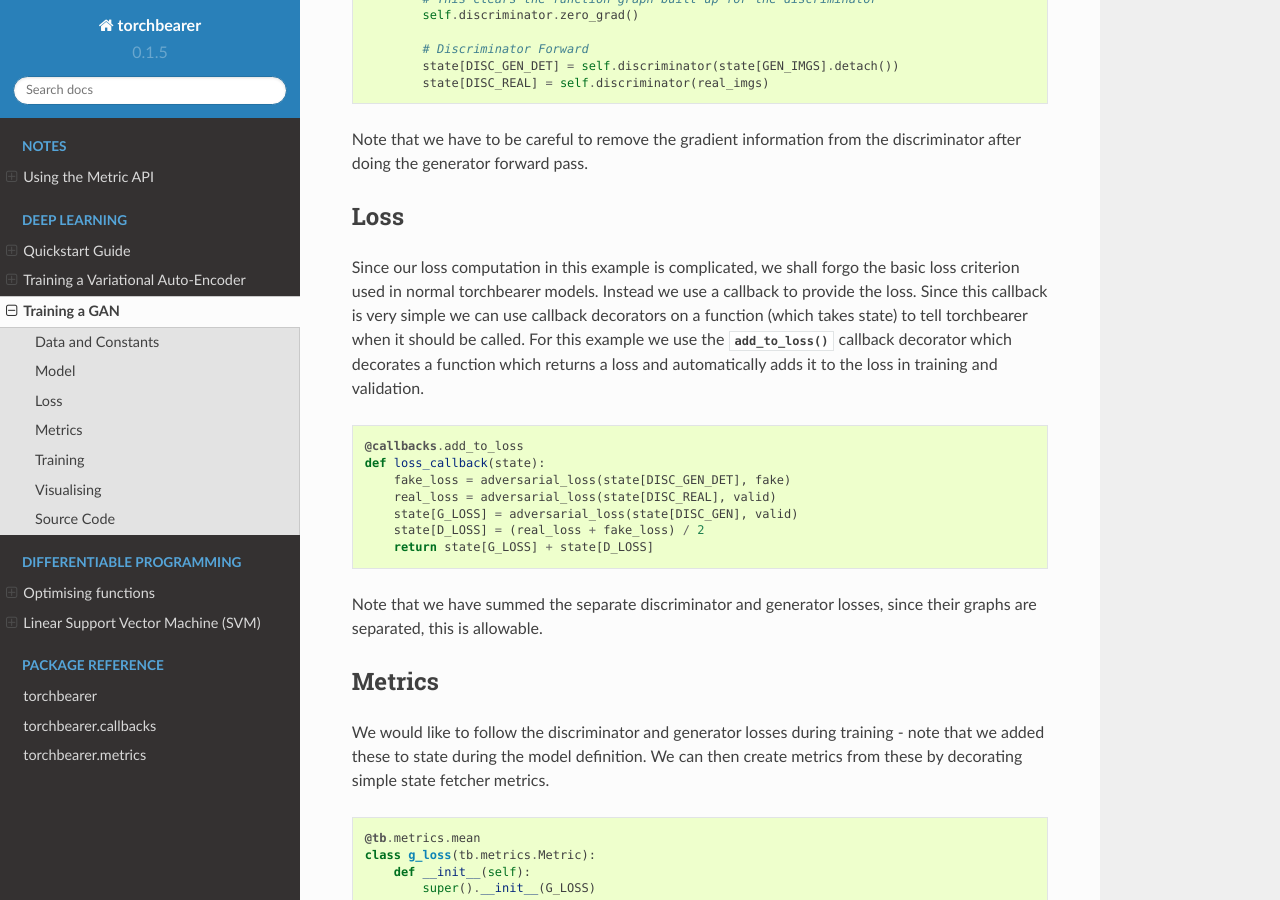
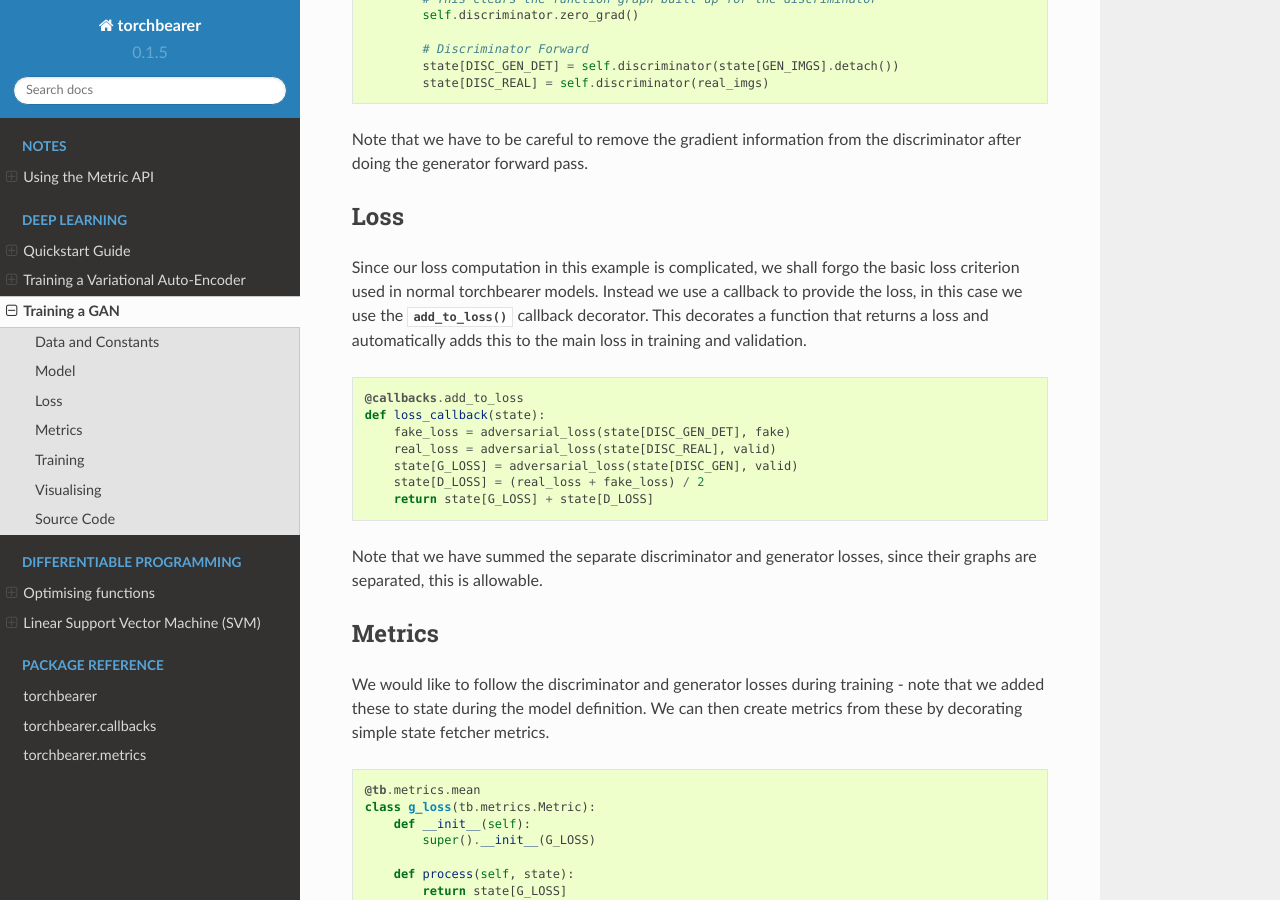
Before and after one commit to pytorchbearer/torchbearer, a Sphinx documentation site: the page built from docs/examples/gan.rst, in a window 1280 px wide and 900 px high, scrolled down 1386 px. Built offline with Sphinx 7.4.7 and the Read the Docs theme 2.0.0, drawn with Linux system fonts in a browser that asks for light colours.

Commit message:
Update example

```diff
--- a/docs/examples/gan.rst
+++ b/docs/examples/gan.rst
@@ -43,9 +43,8 @@ Loss
 ^^^^^^^^^^^^^^^^^^^^^^^^^^^^^^^^^^^^
 
 Since our loss computation in this example is complicated, we shall forgo the basic loss criterion used in normal torchbearer models.
-Instead we use a callback to provide the loss.
-Since this callback is very simple we can use callback decorators on a function (which takes state) to tell torchbearer when it should be called.
-For this example we use the :func:`.add_to_loss` callback decorator which decorates a function which returns a loss and automatically adds it to the loss in training and validation.
+Instead we use a callback to provide the loss, in this case we use the :func:`.add_to_loss` callback decorator.
+This decorates a function that returns a loss and automatically adds this to the main loss in training and validation.
 
 .. literalinclude:: /_static/examples/gan.py
    :language: python
```
